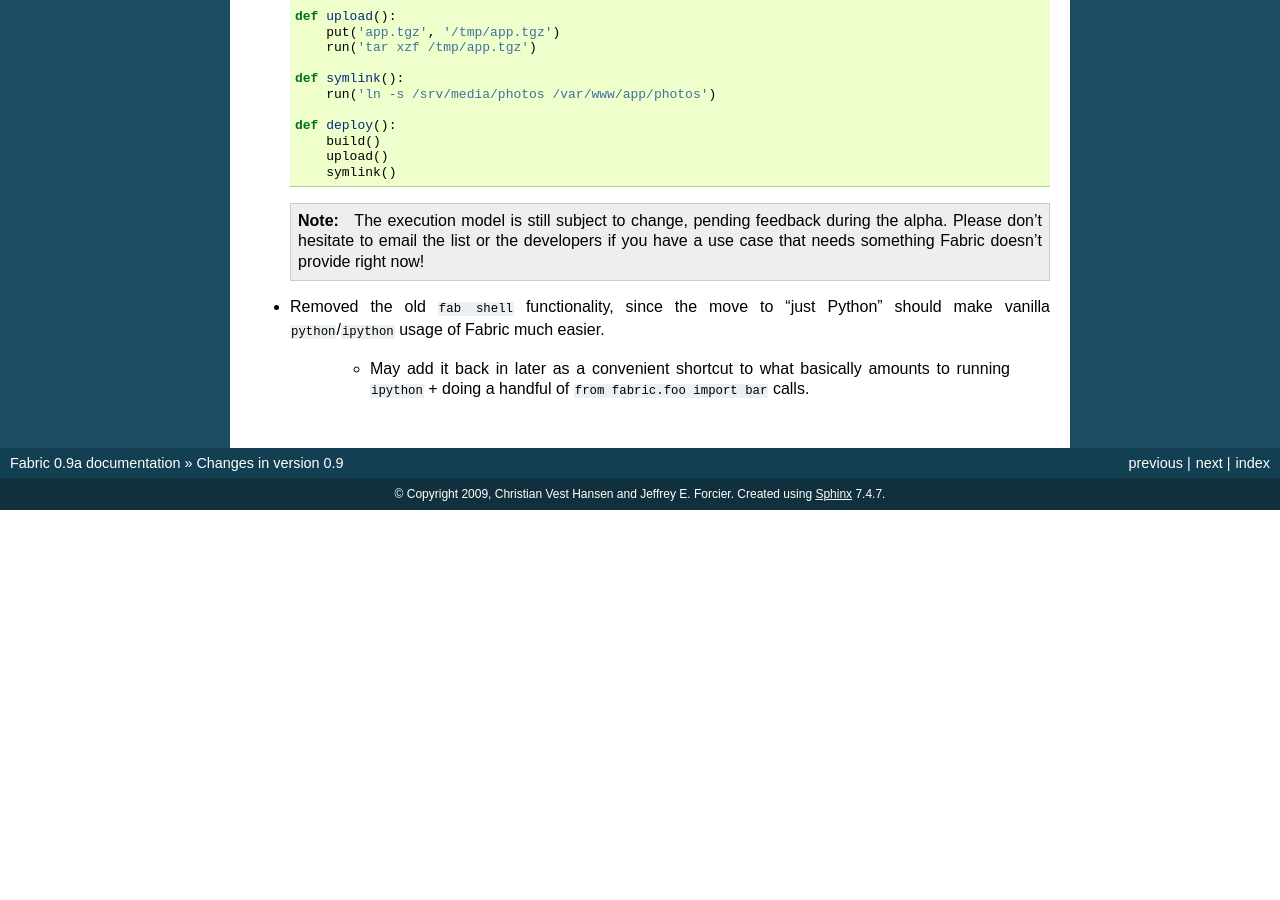
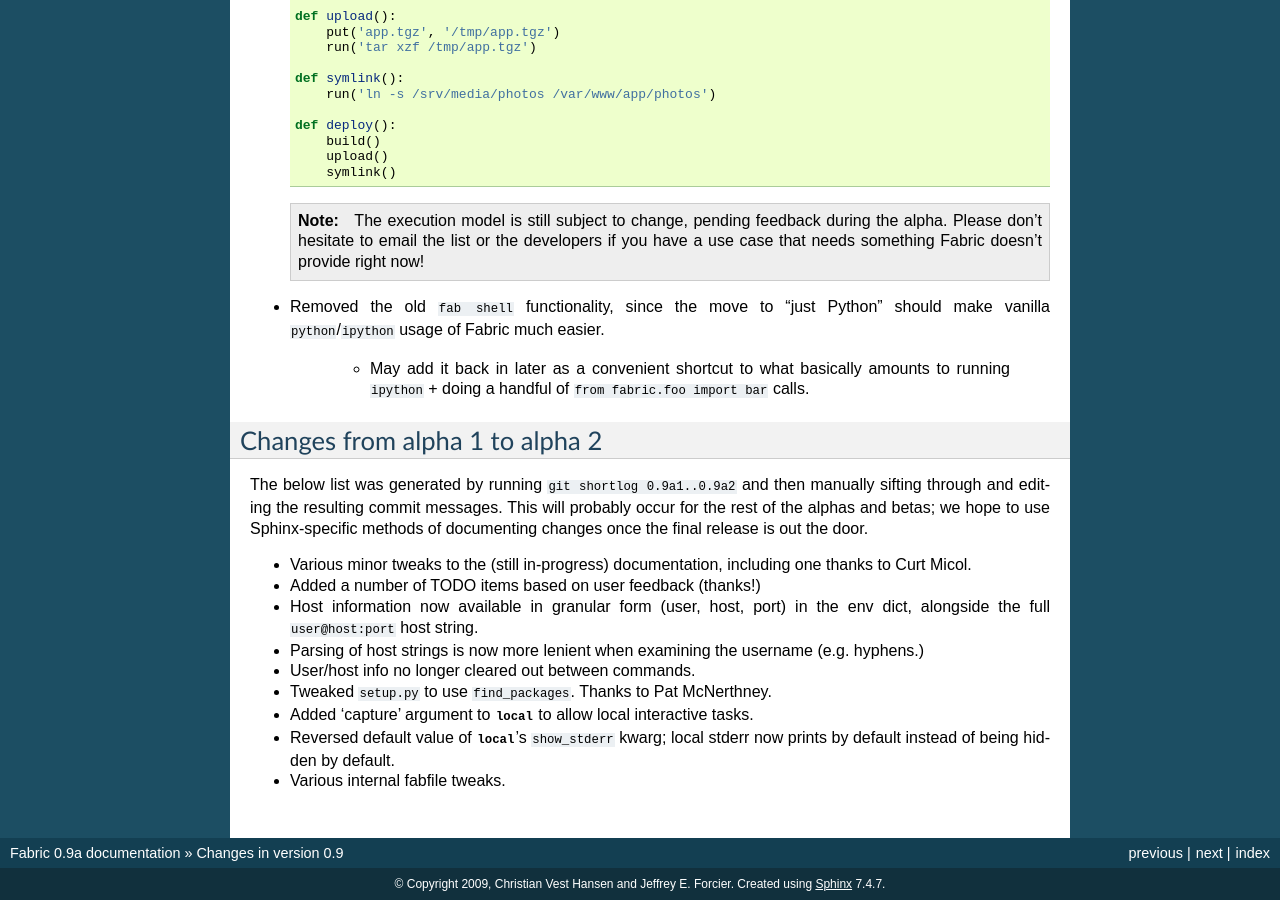
Before and after one commit to fabric/fabric, a Sphinx documentation site: the page built from docs/compatibility.rst, in a window 1280 px wide and 900 px high, scrolled down 3521 px. Built offline with Sphinx 7.4.7, drawn with Linux system fonts in a browser that asks for light colours; before the commit the page ends 4031 px from its top, so only the background shows below that; some of the changed text lies outside the part shown.

Commit message:
Docs updates: wiki note, alpha2 changelog.

```diff
--- a/docs/compatibility.rst
+++ b/docs/compatibility.rst
@@ -220,3 +220,27 @@ In no particular order:
     * May add it back in later as a convenient shortcut to what basically
       amounts to running ``ipython`` + doing a handful of ``from fabric.foo
       import bar`` calls.
+
+
+Changes from alpha 1 to alpha 2
+===============================
+
+The below list was generated by running ``git shortlog 0.9a1..0.9a2`` and then
+manually sifting through and editing the resulting commit messages. This will
+probably occur for the rest of the alphas and betas; we hope to use
+Sphinx-specific methods of documenting changes once the final release is out the
+door.
+
+* Various minor tweaks to the (still in-progress) documentation, including one
+  thanks to Curt Micol.
+* Added a number of TODO items based on user feedback (thanks!)
+* Host information now available in granular form (user, host, port) in the env
+  dict, alongside the full ``user@host:port`` host string.
+* Parsing of host strings is now more lenient when examining the username (e.g.
+  hyphens.)
+* User/host info no longer cleared out between commands.
+* Tweaked ``setup.py`` to use ``find_packages``. Thanks to Pat McNerthney.
+* Added 'capture' argument to `~fabric.operations.local` to allow local interactive tasks.
+* Reversed default value of `~fabric.operations.local`'s ``show_stderr`` kwarg;
+  local stderr now prints by default instead of being hidden by default.
+* Various internal fabfile tweaks.
```
Also changed, not shown: docs/index.rst (+9 -0 lines).
